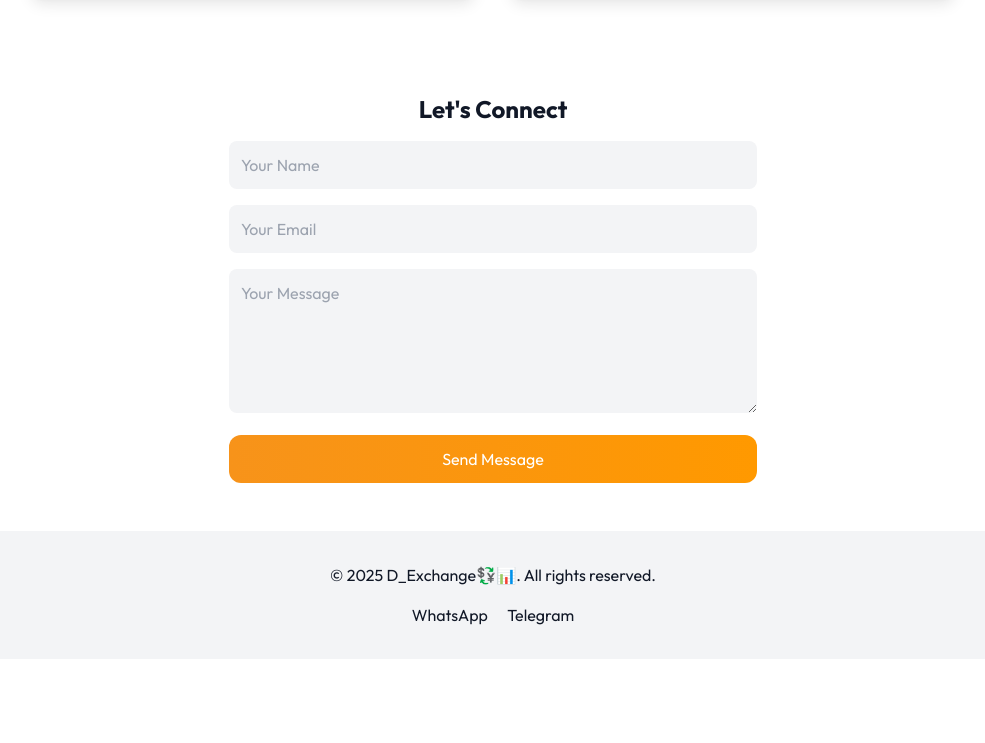
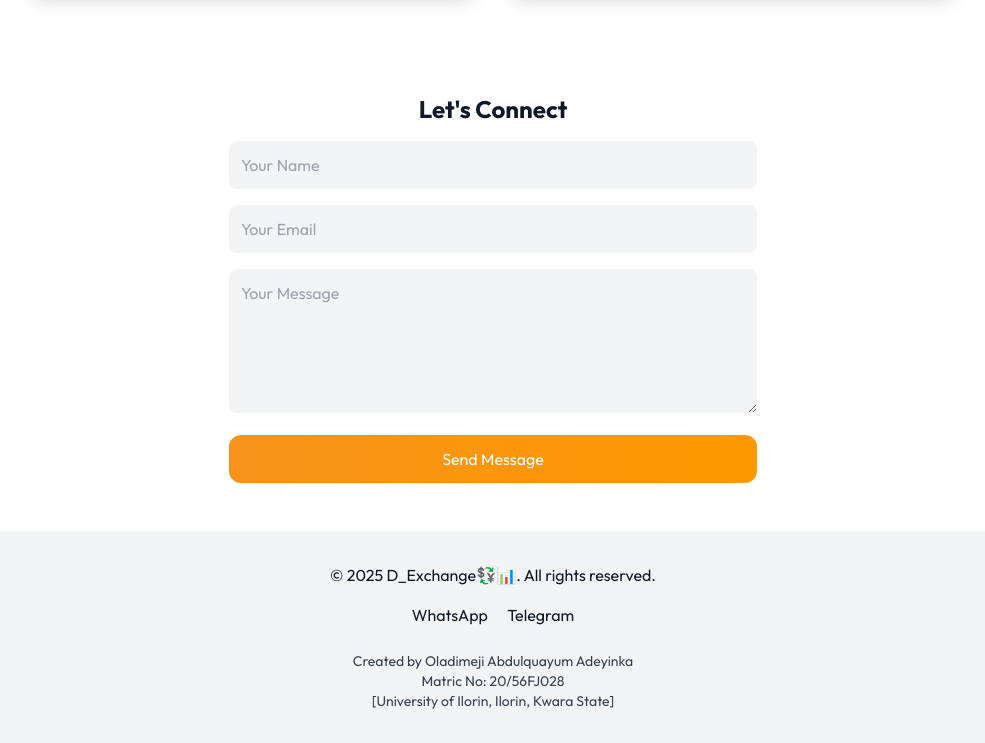
Before and after one commit to Dimeji1212/D_Exchange-.ng.com, a plain HTML site: page index.html in a window 1280 px wide. Shown: the part 977-1720 px from the top of the page, without its empty margins (147-1132 px from the left). Before the commit the page ends 1636 px from the top, so only its background shows below. Drawn offline with nearby package versions, Linux system fonts and the light colour scheme; no server answers.

Commit message:
Update index.html

```diff
--- a/index.html
+++ b/index.html
@@ -79,7 +79,7 @@
         ETH: <span id="eth-price">...</span>
       </div>
       <div>
-        <img src="https://cryptologos.cc/logos/tether-usdt-logo.png" class="crypto-icon inline" alt="USDT" />
+        <img src="https://upload.wikimedia.org/wikipedia/commons/0/01/USDT_Logo.png" class="crypto-icon inline" alt="USDT" />
         USDT: <span id="usdt-price">...</span>
       </div>
     </div>
@@ -119,6 +119,11 @@
     <div class="mt-4 space-x-4">
       <a href="https://wa.me/2349061755749" target="_blank">WhatsApp</a>
       <a href="https://t.me/crownedone0001" target="_blank">Telegram</a>
+    </div>
+    <div class="mt-6 text-sm text-gray-700 dark:text-gray-300">
+      Created by Oladimeji Abdulquayum Adeyinka<br>
+      Matric No: 20/56FJ028<br>
+      [University of Ilorin, Ilorin, Kwara State]
     </div>
   </footer>
 
```
